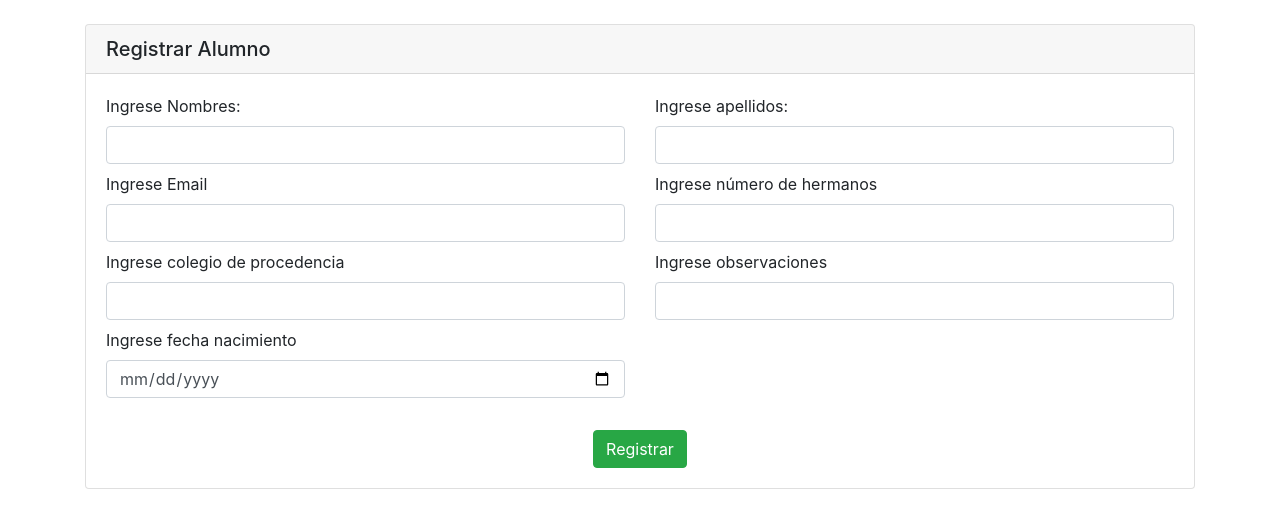
After one commit to EdithMa/sistema_de_matriculas, a Spring Boot app: page /form in a window 1280 px wide. The commit adds this page. Shown: the top 528 px of the page. Run offline with Spring Boot 4, Linux system fonts and the light colour scheme.

Commit message:
registrar Alumno

```diff
--- /dev/null
+++ b/sistema_matriculas/src/main/java/com/sistema_matriculas/demo/controllers/AlumnoController.java
@@ -0,0 +1,66 @@
+package com.sistema_matriculas.demo.controllers;
+
+import java.util.Map;
+
+import org.springframework.beans.factory.annotation.Autowired;
+import org.springframework.stereotype.Controller;
+import org.springframework.ui.Model;
+import org.springframework.web.bind.annotation.PathVariable;
+import org.springframework.web.bind.annotation.RequestMapping;
+import org.springframework.web.bind.annotation.RequestMethod;
+
+import com.sistema_matriculas.demo.models.dao.IAlumnoDao;
+import com.sistema_matriculas.demo.models.entity.Alumno;
+
+@Controller
+public class AlumnoController {
+
+	@Autowired
+	private IAlumnoDao alumnodao;
+
+	@RequestMapping("/listar")
+	public String listar(Model model) {
+		model.addAttribute("alumnos", alumnodao.getAlumnos());
+		return "listar";
+	}
+
+	@RequestMapping("/form")
+	public String crear(Map<String, Object> model) {
+		Alumno alumno = new Alumno();
+		model.put("titulo", "Registrar Alumno");
+		model.put("guardar", "Registrar");
+		model.put("alumno", alumno);
+		return "formulario";
+	}
+
+	@RequestMapping(value = "/form", method = RequestMethod.POST)
+	public String guardar(Alumno alumno) {
+		alumnodao.save(alumno);
+		return "redirect:listar";
+	}
+
+	@RequestMapping("/form/{id}")
+	public String editar(@PathVariable(value = "id") Long id, Model model) {
+		Alumno alumno = null;
+		if(id > 0) {
+			alumno = alumnodao.buscarAlumno(id);
+		}
+		else {
+			System.out.println("No existe usuario con ese id");
+		}
+		model.addAttribute("titulo", "Editar Alumno");
+		model.addAttribute("guardar", "Actualizar");
+		model.addAttribute("alumno", alumno);
+		return "formulario";
+	}
+
+	@RequestMapping("/eliminar/{id}")
+	public String eliminar(@PathVariable(value = "id") Long id) {
+		if(id > 0) {
+			alumnodao.eliminar(id);
+		}
+		return "redirect:/listar";
+	}
+
+
+}
--- a/sistema_matriculas/src/main/java/com/sistema_matriculas/demo/controllers/UsuarioController.java
+++ b/sistema_matriculas/src/main/java/com/sistema_matriculas/demo/controllers/UsuarioController.java
@@ -8,14 +8,12 @@ import org.springframework.ui.Model;
 import org.springframework.web.bind.annotation.GetMapping;
 import org.springframework.web.bind.annotation.RequestMapping;
 
-import com.sistema_matriculas.demo.interfaceService.IUsuarioService;
-import com.sistema_matriculas.demo.models.Usuario;
 
 
 @Controller
 @RequestMapping
 public class UsuarioController {
-
+	/*
 	@Autowired
 	private IUsuarioService uservice;
 
@@ -30,4 +28,5 @@ public class UsuarioController {
 		model.addAttribute("usuarios", usuarios);
 		return "listar";
 	}
+	*/
 }
--- /dev/null
+++ b/sistema_matriculas/src/main/java/com/sistema_matriculas/demo/models/entity/Usuario.java
@@ -0,0 +1,5 @@
+package com.sistema_matriculas.demo.models.entity;
+
+public class Usuario {
+
+}
--- a/sistema_matriculas/src/main/resources/application.properties
+++ b/sistema_matriculas/src/main/resources/application.properties
@@ -2,7 +2,7 @@ spring.datasource.url=jdbc:mysql://localhost:3306/sistem_matriculas?serverTimezo
 spring.datasource.username=root
 spring.datasource.password=admin
 spring.datasource.driver-class-name=com.mysql.cj.jdbc.Driver
-
+spring.h2.console.enabled=true
 spring.jpa.hibernate.ddl-auto=create
 
 server.port=8085
--- /dev/null
+++ b/sistema_matriculas/src/main/resources/templates/formulario.html
@@ -0,0 +1,79 @@
+<!DOCTYPE html>
+<html>
+<head>
+<meta charset="UTF-8">
+<meta name="viewport"
+	content="width=device-width, initial-scale=1, shrink-to-fit=no">
+<title>Insert title here</title>
+<link rel="stylesheet" type="text/css"
+	th:href="@{/css/bootstrap.min.css}">
+<link rel="stylesheet" type="text/css" th:href="@{/css/custom.css}">
+<script th:src="@{/js/jquery-3.5.1.min.js}" type="text/javascript"></script>
+<script th:src="@{/js/bootstrap.min.js}" type="text/javascript"></script>
+<script th:src="@{/js/popper.min.js}" type="text/javascript"></script>
+
+</head>
+<body>
+	<div class="container">
+		<br>
+		<div class="card">
+			<h5 class="card-header" th:text="${titulo}"></h5>
+			<div class="card-body">
+				<form th:action="@{/form}" th:object="${alumno}" method="post">
+					<div class="row">
+						<div class="col-md-6 mb-2">
+							<label>Ingrese Nombres: </label>
+							<input type="text" th:field="*{nombre}" class="form-control">
+						</div>
+						<div class="col-md-6 mb-2">
+							<label>Ingrese apellidos: </label>
+							<input type="text" th:field="*{apellido}" class="form-control">
+						</div>
+					</div>
+					<div class="row">
+						<div class="col-md-6 mb-2">
+							<label>Ingrese Email</label>
+							<input type="text" th:field="*{email}" class="form-control">
+						</div>
+						<div class="col-md-6 mb-2">
+							<label>Ingrese número de hermanos</label>
+							<input type="text" th:field="*{numeroHermanos}" class="form-control">
+						</div>
+					</div>
+					<div class="row">
+						<div class="col-md-6 mb-2">
+							<label>Ingrese colegio de procedencia</label>
+							<input type="text" th:field="*{colegioProcedencia}" class="form-control">
+						</div>
+						<div class="col-md-6 mb-2">
+							<label>Ingrese observaciones</label>
+							<input type="text" th:field="*{observaciones}" class="form-control">
+						</div>
+					</div>
+					<div class="row">
+						<div class="col-md-6 mb-2">
+							<label>Ingrese fecha nacimiento</label>
+							<input type="date" th:field="*{fechanac}" class="form-control">
+						</div>
+					</div>
+					<br>
+					<input type="hidden" th:field="*{alumno_id}">
+					<div class="row">
+						<div class="col-12 text-center">
+							<button type="submit" class="btn btn-success" th:text="${guardar}">
+									<svg
+									width="1em" height="1em" viewBox="0 0 16 16"
+									class="bi bi-arrow-right-circle-fill" fill="currentColor"
+									xmlns="http://www.w3.org/2000/svg">
+  									<path fill-rule="evenodd"
+										d="M16 8A8 8 0 1 1 0 8a8 8 0 0 1 16 0zm-11.5.5a.5.5 0 0 1 0-1h5.793L8.146 5.354a.5.5 0 1 1 .708-.708l3 3a.5.5 0 0 1 0 .708l-3 3a.5.5 0 0 1-.708-.708L10.293 8.5H4.5z" />
+									</svg>
+							</button>
+						</div>
+					</div>
+				</form>
+			</div>
+		</div>
+	</div>
+</body>
+</html>
--- a/sistema_matriculas/src/main/resources/templates/index.html
+++ b/sistema_matriculas/src/main/resources/templates/index.html
@@ -2,6 +2,7 @@
 <html>
 <head>
 <meta charset="UTF-8">
+<meta name="viewport" content="width=device-width, initial-scale=1, shrink-to-fit=no">
 <title>Insert title here</title>
 <link rel="stylesheet" type="text/css" th:href="@{/css/bootstrap.min.css}">
 <link rel="stylesheet" type="text/css" th:href="@{/css/custom.css}">
```
Also changed, not shown: sistema_matriculas/src/main/java/com/sistema_matriculas/demo/interfaceService/IUsuarioService.java (deleted, +0 -15 lines), sistema_matriculas/src/main/java/com/sistema_matriculas/demo/interfaces/IUsuario.java (deleted, +0 -11 lines), sistema_matriculas/src/main/java/com/sistema_matriculas/demo/models/Usuario.java (deleted, +0 -56 lines), sistema_matriculas/src/main/java/com/sistema_matriculas/demo/models/dao/IAlumnoDao.java (added, +13 -0 lines), sistema_matriculas/src/main/java/com/sistema_matriculas/demo/models/dao/UsuarioDaoImpl.java (added, +48 -0 lines), sistema_matriculas/src/main/java/com/sistema_matriculas/demo/models/entity/Alumno.java (added, +118 -0 lines), sistema_matriculas/src/main/java/com/sistema_matriculas/demo/service/UsuarioService.java (deleted, +0 -42 lines), sistema_matriculas/src/main/resources/templates/listar.html (+27 -12 lines).
